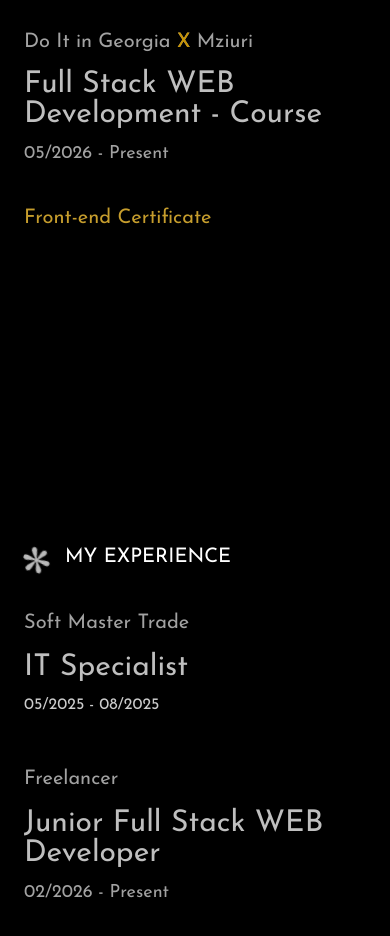
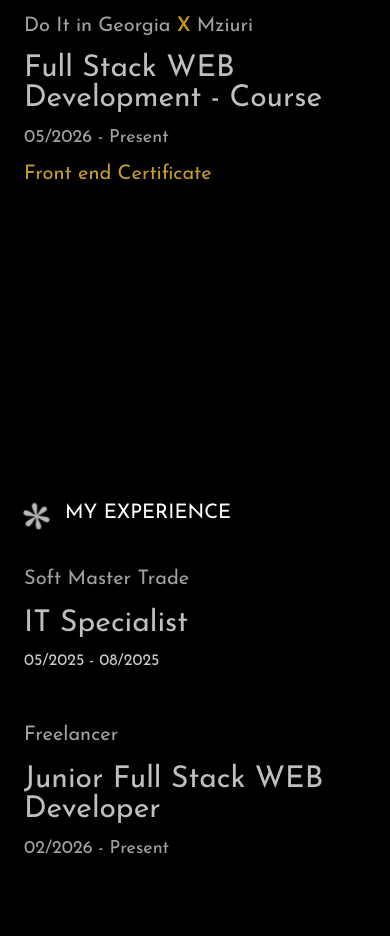
Before and after one commit to Georgetsn29/Portfolio, a Next.js app: page /Portfolio/ in a window 390 px wide. Shown: the part 4820-5756 px from the top of the page. Built offline with nearby package versions, Linux system fonts and the light colour scheme.

Commit message:
responsive update

```diff
--- a/app/page.module.css
+++ b/app/page.module.css
@@ -794,6 +794,7 @@
   font-size: 1.125rem;
   line-height: 1.75rem;
   color: rgba(255, 255, 255, 0.8);
+  margin-bottom: 0;
 }
 
 .appleLink {color: white; text-decoration: none;}
@@ -1314,10 +1315,8 @@
 
 .experience_wrapper {
   display: flex;
-  /* background-color: red; */
   gap: 20px;
   flex-wrap: wrap;
-
 }
 
 .textButton {
@@ -1349,3 +1348,15 @@
   text-underline-offset: 3px;
   text-decoration-thickness: 2px;
 }
+
+@media (max-width: 400px) {
+  .experience_wrapper {
+    display: flex;
+    flex-direction: column;
+    align-items: flex-start;
+    gap: 8px;
+    height: auto;
+    margin-top: 10px;
+
+}
+}
--- a/app/page.tsx
+++ b/app/page.tsx
@@ -658,11 +658,11 @@ export default function Page() {
             <p className={styles.textDate}>05/2026 - Present</p>
 
             <button className={styles.textButton} onClick={() => setActiveImg("img/front-certificate-img.png")}>
-              Front-end Certificate
+              Front end Certificate
             </button>
 
             {/* <button className={styles.textButton} onClick={() => setActiveImg("img/back-certificate-img.png")}>
-              Back-end certificate
+              BackEnd certificate
             </button> */}
           </div>
 
```
